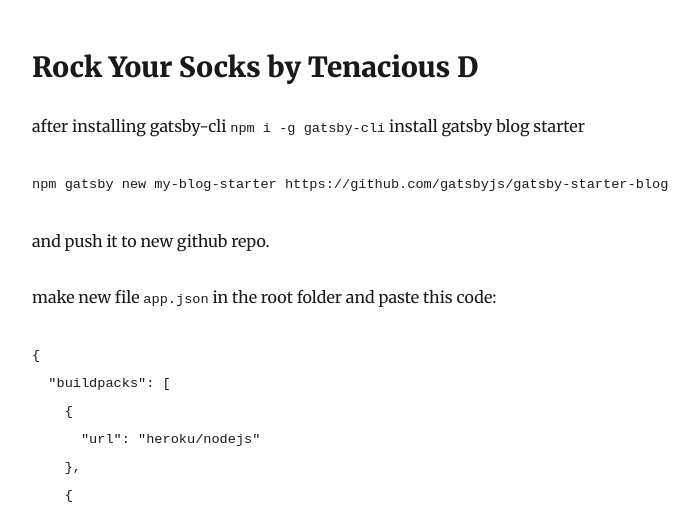
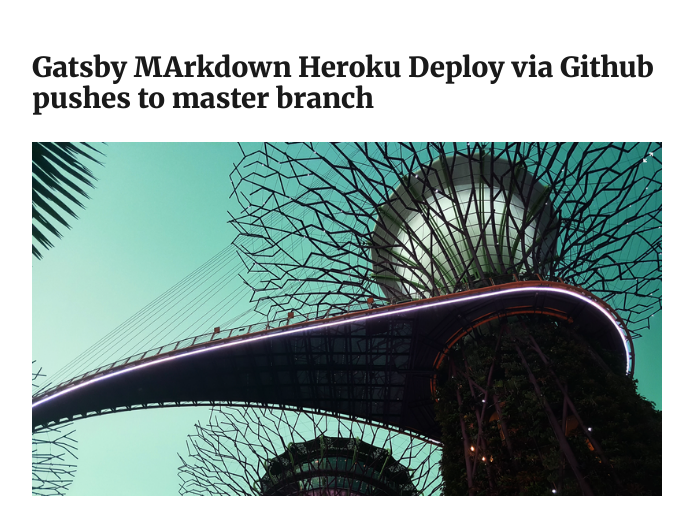
Before and after one commit to pozda/gatsby-markdown-test, a Gatsby site: page /gatsby-deployment-requirements/ in a window 1280 px wide. Shown: the part 242-759 px from the top of the page, without its empty margins (293-992 px from the left). Built offline with nearby package versions, Linux system fonts and the light colour scheme; Gatsby itself is replaced by a stand-in of ours; some packages are replaced by stand-ins of ours.

Commit message:
add picture to the post, looks better

```diff
--- a/content/blog/gatsby-deployment-requirements/index.md
+++ b/content/blog/gatsby-deployment-requirements/index.md
@@ -3,7 +3,9 @@
 date: '2019-01-23T21:47:32.169Z'
 ---
 
-## Rock Your Socks by Tenacious D
+## Gatsby MArkdown Heroku Deploy via Github pushes to master branch
+
+![Garden by the Bay in Singapore](./gardenByTheBay.png)
 
 after installing gatsby-cli ``npm i -g gatsby-cli`` install gatsby blog starter
 
```
Also changed, not shown: content/blog/gatsby-deployment-requirements/gardenByTheBay.png (added).
